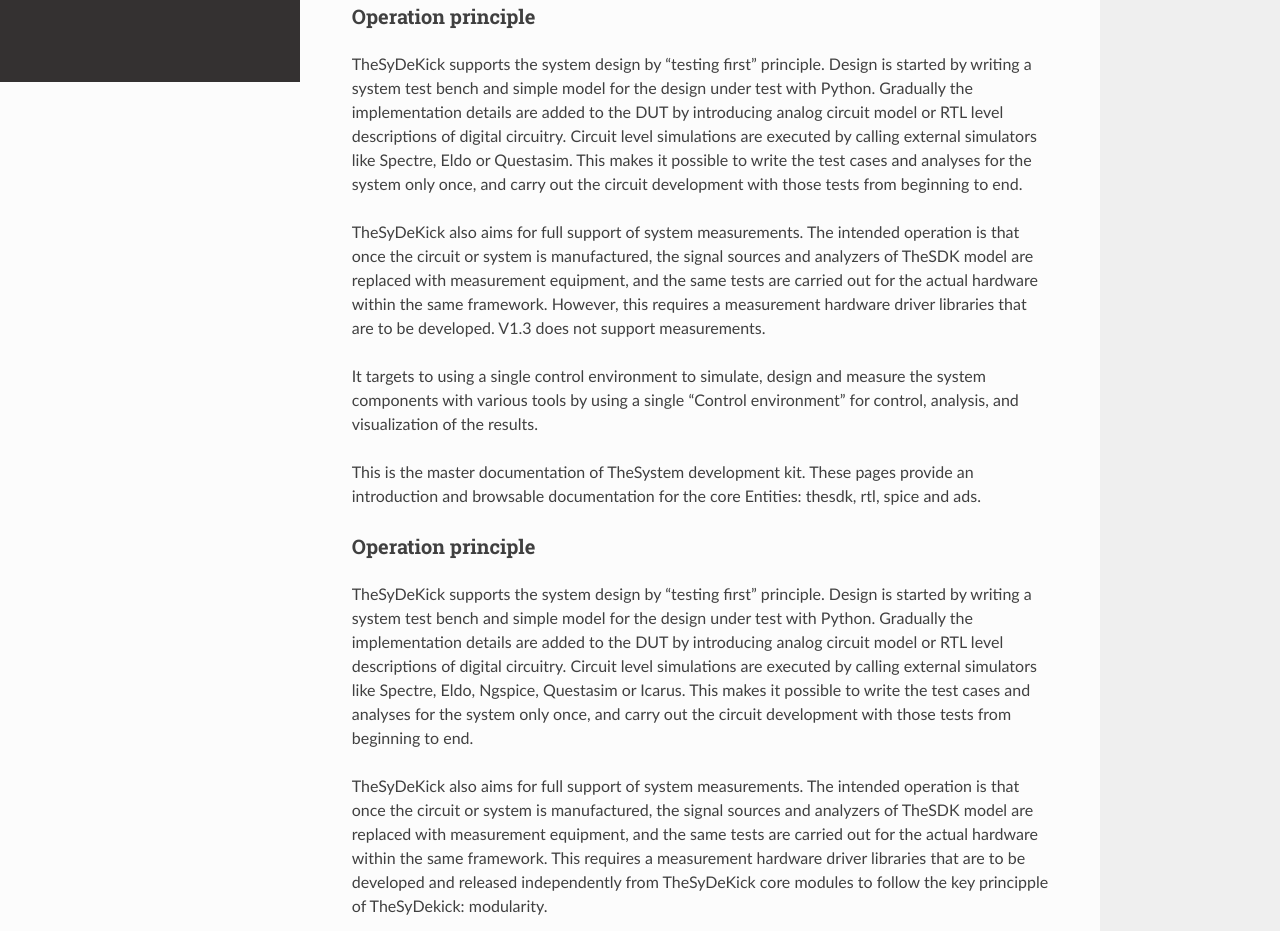
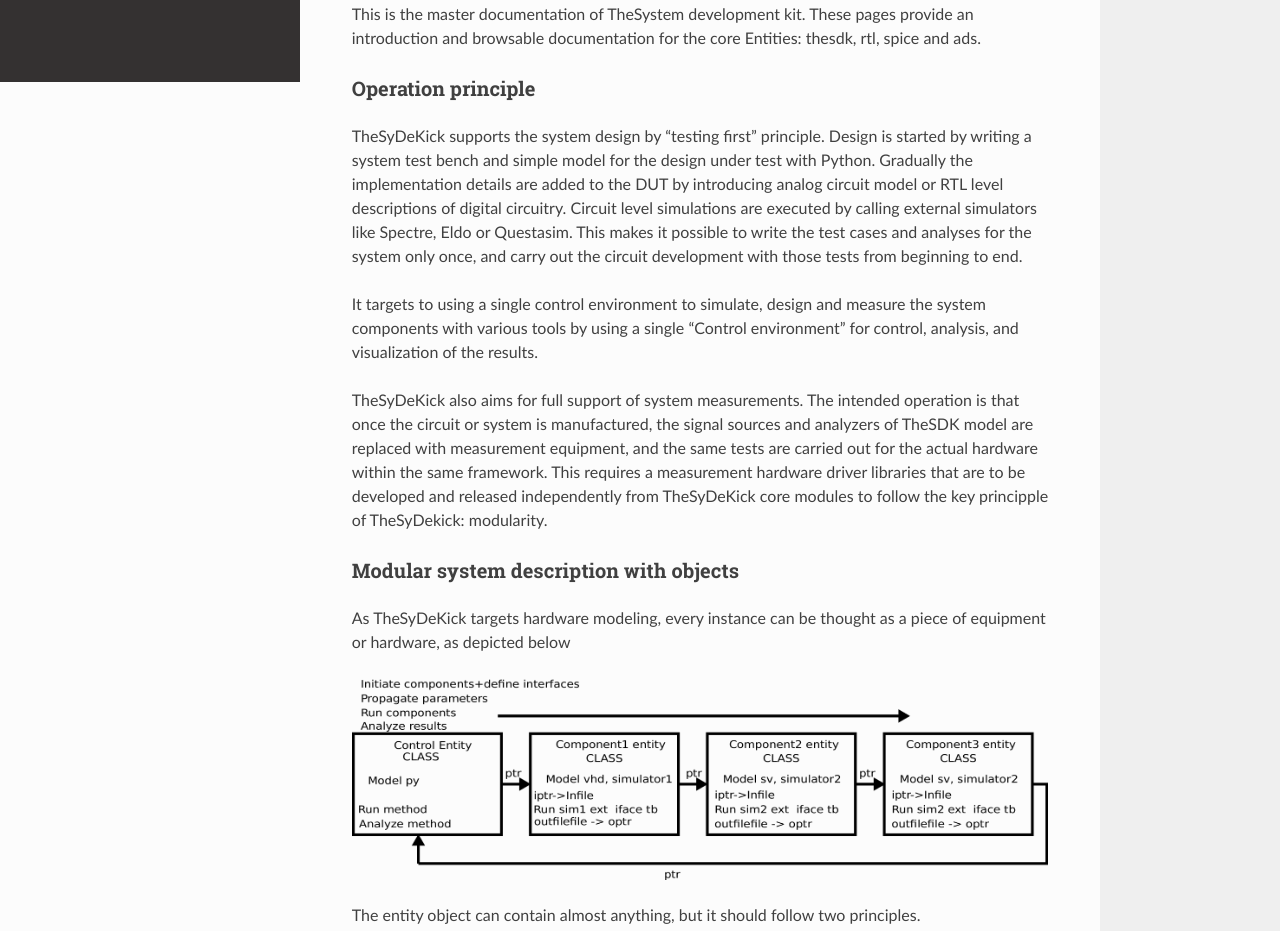
Before and after one commit to TheSystemDevelopmentKit/docs, a plain HTML site: page introduction.html in a window 1280 px wide. Shown: the part 718-1649 px from the top of the page. Drawn offline with Linux system fonts and the light colour scheme.

Commit message:
Update docs

```diff
--- a/introduction.html
+++ b/introduction.html
@@ -44,7 +44,6 @@
 <li class="toctree-l1 current"><a class="current reference internal" href="#">Introduction to TheSyDeKick</a><ul>
 <li class="toctree-l2"><a class="reference internal" href="#what-is-the-thesydekick">What is the TheSydeKick</a><ul>
 <li class="toctree-l3"><a class="reference internal" href="#operation-principle">Operation principle</a></li>
-<li class="toctree-l3"><a class="reference internal" href="#id1">Operation principle</a></li>
 <li class="toctree-l3"><a class="reference internal" href="#modular-system-description-with-objects">Modular system description with objects</a></li>
 <li class="toctree-l3"><a class="reference internal" href="#system-modeling-and-design-exploration">System modeling and design exploration</a></li>
 <li class="toctree-l3"><a class="reference internal" href="#further-reading-and-related-information">Further reading and related information</a></li>
@@ -111,6 +110,9 @@
 is primarily targeted for design and testing of integrated circuits and Systems
 on Chip (SoC’s). The operation principle of TheSDK is depicted below.</p>
 <img alt="TheSDK block diagram" src="_images/TheSDK_block_diagram.png" />
+<p>This is the master documentation of TheSystem development kit. These pages
+provide an introduction and browsable documentation for the core Entities:
+thesdk, rtl, spice and ads.</p>
 <section id="operation-principle">
 <h3>Operation principle<a class="headerlink" href="#operation-principle" title="Permalink to this heading"></a></h3>
 <p>TheSyDeKick supports the system design by “testing first” principle. Design is
@@ -121,29 +123,9 @@
 simulators like Spectre, Eldo or Questasim. This makes it possible to write the
 test cases and analyses for the system only once, and carry out the circuit
 development with those tests from beginning to end.</p>
-<p>TheSyDeKick also aims for full support of system measurements. The intended
-operation is that once the circuit or system is manufactured, the signal
-sources and analyzers of TheSDK model are replaced with measurement equipment,
-and the same tests are carried out for the actual hardware within the same
-framework. However, this requires a measurement hardware driver libraries that
-are to be developed. V1.3 does not support measurements.</p>
 <p>It targets to using a single control environment to simulate, design and measure
 the system components with various tools by using a single “Control
 environment” for control, analysis, and visualization of the results.</p>
-<p>This is the master documentation of TheSystem development kit. These pages
-provide an introduction and browsable documentation for the core Entities:
-thesdk, rtl, spice and ads.</p>
-</section>
-<section id="id1">
-<h3>Operation principle<a class="headerlink" href="#id1" title="Permalink to this heading"></a></h3>
-<p>TheSyDeKick supports the system design by “testing first” principle. Design is
-started by writing a system test bench and simple model for the design under
-test with Python. Gradually the implementation details are added to the DUT by
-introducing analog circuit model or RTL level descriptions of digital
-circuitry. Circuit level simulations are executed by calling external
-simulators like Spectre, Eldo, Ngspice, Questasim or Icarus. This makes it possible to write the
-test cases and analyses for the system only once, and carry out the circuit
-development with those tests from beginning to end.</p>
 <p>TheSyDeKick also aims for full support of system measurements. The intended
 operation is that once the circuit or system is manufactured, the signal
 sources and analyzers of TheSDK model are replaced with measurement equipment,
```
Also changed, not shown: index.html (+0 -1 lines), _sources/introduction.rst.txt, searchindex.js.
